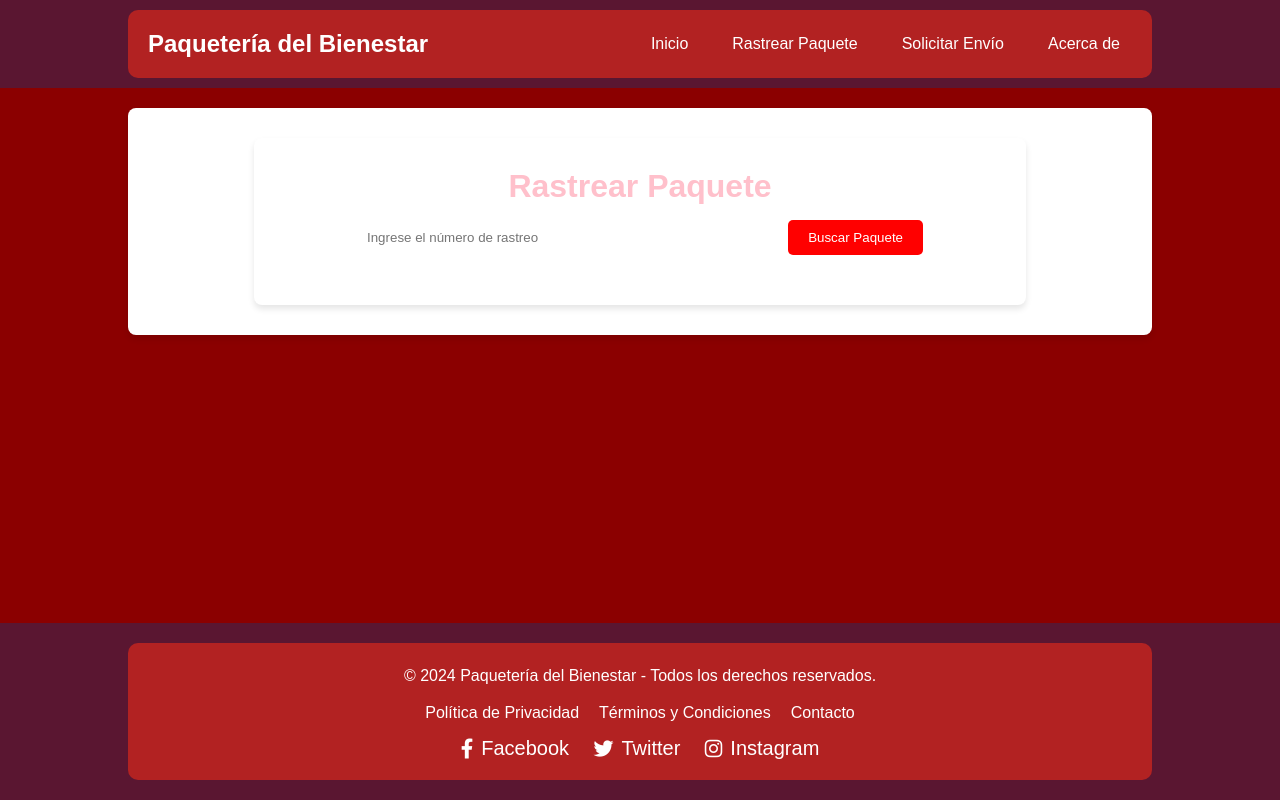
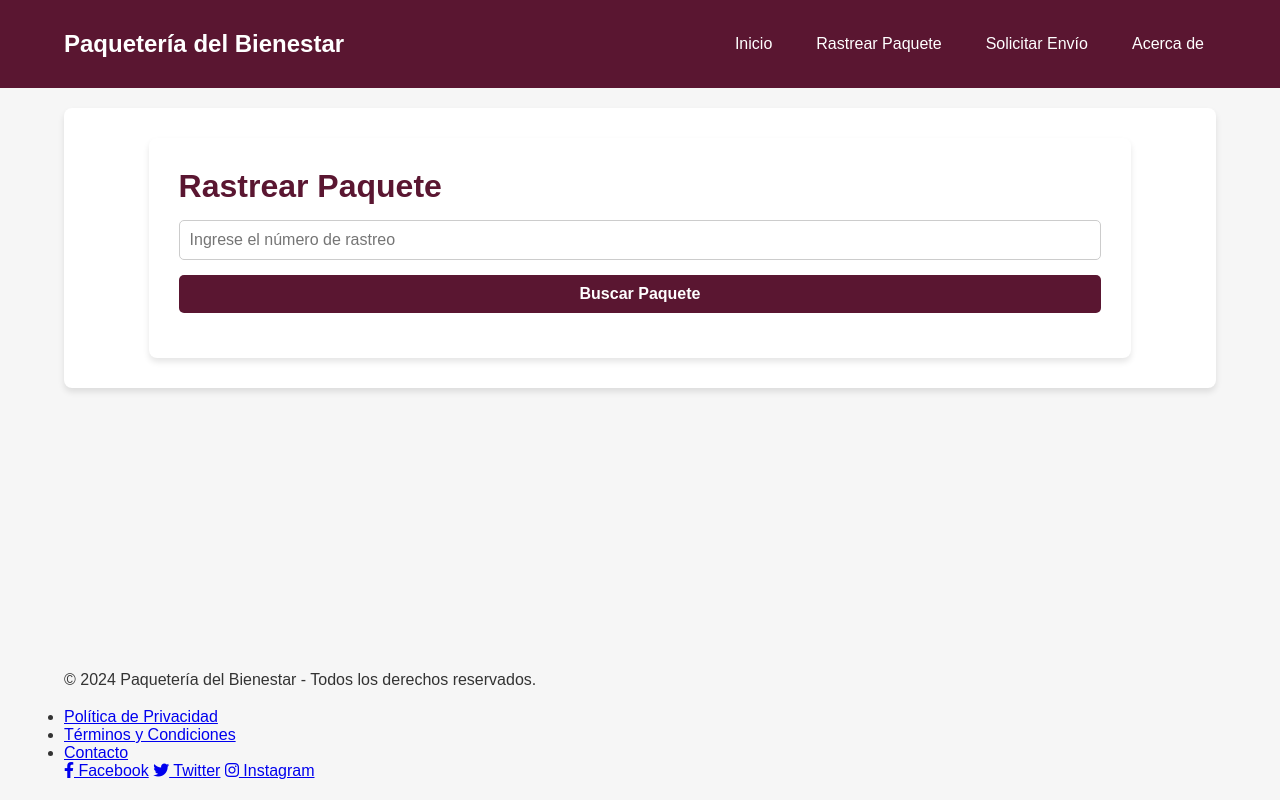
Before and after one commit to rayo-alcantar/Paqueteria_del_bienestar, a Django app: page /rastreo-paquete/ in a window 1280 px wide. Run offline with Django 3.2, Linux system fonts and the light colour scheme.

Commit message:
se le da diseño al rastrear

```diff
--- a/static/css/styles.css
+++ b/static/css/styles.css
@@ -147,7 +167,9 @@
     font-weight: bold;
 }
 
-.form-group input {
+.form-group input,
+.form-group select,
+.form-group textarea {
     padding: 10px;
     border: 1px solid #CCCCCC;
     border-radius: 5px;
@@ -177,68 +199,104 @@
     margin-bottom: 20px;
 }
 
+.alert-danger {
+    background-color: #f8d7da;
+    color: #721c24;
+}
+
 .alert-success {
     background-color: #d4edda;
     color: #155724;
 }
 
-.alert-danger {
-    background-color: #f8d7da;
-    color: #721c24;
+/* Tabla */
+.table {
+    width: 100%;
+    margin-top: 20px;
+    border-collapse: collapse;
+    background-color: #B22222; /* Tonalidad de rojo */
 }
 
-/* Estilos del Pie de Página */
-footer {
-    background-color: #5A1631; /* Fondo guinda */
-    color: #FFFFFF;
-    padding: 20px 0;
+.table th, .table td {
+    border: 1px solid #FFFFFF;
+    padding: 10px;
+    text-align: left;
 }
 
-footer .container {
-    display: flex;
-    flex-direction: column;
-    align-items: center;
-    text-align: center;
+.table th {
+    background-color: #CD5C5C; /* Tonalidad más clara de rojo */
 }
 
-footer .footer-links ul {
-    list-style: none;
-    display: flex;
-    margin-bottom: 15px;
-    flex-wrap: wrap;
-    justify-content: center;
+/* Línea de tiempo */
+.timeline {
+    position: relative;
+    padding: 20px 0;
+    margin-top: 20px;
 }
 
-footer .footer-links ul li {
-    margin: 0 10px;
+.timeline::before {
+    content: '';
+    position: absolute;
+    left: 50%;
+    top: 0;
+    bottom: 0;
+    width: 4px;
+    background: #FFC0CB; /* Rosa */
+    transform: translateX(-50%);
 }
 
-footer .footer-links ul li a {
+.timeline-item {
+    position: relative;
+    width: 45%;
+    padding: 10px;
+    background-color: #B22222;
+    border-radius: 5px;
+    margin-bottom: 20px;
     color: #FFFFFF;
-    text-decoration: none;
-    transition: text-decoration 0.3s;
 }
 
-footer .footer-links ul li a:hover {
-    text-decoration: underline;
+.timeline-item.left {
+    left: 0;
 }
 
-footer .social-icons a {
-    color: #FFFFFF;
-    text-decoration: none;
-    margin: 0 10px;
-    display: inline-flex;
-    align-items: center;
-    transition: color 0.3s;
-    font-size: 20px;
+.timeline-item.right {
+    left: 55%;
 }
 
-footer .social-icons a:hover {
-    color: #FFD700; /* Dorado al pasar el mouse */
+.timeline-item::after {
+    content: '';
+    position: absolute;
+    top: 20px;
+    width: 0;
+    height: 0;
+    border: 10px solid transparent;
 }
 
-footer .social-icons i {
-    margin-right: 8px;
+.timeline-item.left::after {
+    right: -20px;
+    border-left-color: #B22222;
+}
+
+.timeline-item.right::after {
+    left: -20px;
+    border-right-color: #B22222;
+}
+
+.timeline-content h4 {
+    margin-top: 0;
+}
+
+/* Mensajes de Error */
+.error-message {
+    color: #FF0000; /* Rojo para destacar errores */
+    margin-top: 5px;
+    font-size: 14px;
+    display: flex;
+    align-items: center;
+}
+
+.error-message i {
+    margin-right: 5px;
 }
 
 /* Responsividad */
--- a/templates/rastreo_paquete.html
+++ b/templates/rastreo_paquete.html
@@ -3,147 +3,25 @@
 {% block title %}Rastrear Paquete{% endblock %}
 
 {% block content %}
-
-<style>
-    /* Estilos personalizados */
-    body {
-        background-color: #8B0000; /* Guinda */
-        color: #FFFFFF;
-        font-family: Arial, sans-serif;
-    }
-    h1, h2, h3 {
-        text-align: center;
-        color: #FFC0CB; /* Rosa */
-    }
-    .container {
-        width: 80%;
-        margin: auto;
-        background-color: #B22222; /* Tonalidad de rojo */
-        padding: 20px;
-        border-radius: 10px;
-    }
-    .tracking-form {
-        margin-bottom: 20px;
-        text-align: center;
-    }
-    .tracking-form input[type="text"] {
-        width: 60%;
-        padding: 10px;
-        border: none;
-        border-radius: 5px;
-    }
-    .tracking-form button {
-        background-color: #FF0000; /* Rojo */
-        color: #FFFFFF;
-        padding: 10px 20px;
-        border: none;
-        border-radius: 5px;
-        cursor: pointer;
-    }
-    .tracking-form button:hover {
-        background-color: #CD0000; /* Tonalidad más oscura de rojo */
-    }
-    .alert {
-        margin-top: 20px;
-        padding: 15px;
-        background-color: #FF6347; /* Tomato */
-        color: #FFFFFF;
-        border-radius: 5px;
-    }
-    .table {
-        width: 100%;
-        margin-top: 20px;
-        border-collapse: collapse;
-        background-color: #B22222; /* Tonalidad de rojo */
-    }
-    .table th, .table td {
-        border: 1px solid #FFFFFF;
-        padding: 10px;
-        text-align: left;
-    }
-    .table th {
-        background-color: #CD5C5C; /* Tonalidad más clara de rojo */
-    }
-    .timeline {
-        position: relative;
-        padding: 20px 0;
-        margin-top: 20px;
-    }
-    .timeline::before {
-        content: '';
-        position: absolute;
-        left: 50%;
-        top: 0;
-        bottom: 0;
-        width: 4px;
-        background: #FFC0CB; /* Rosa */
-        transform: translateX(-50%);
-    }
-    .timeline-item {
-        position: relative;
-        width: 45%;
-        padding: 10px;
-        background-color: #B22222;
-        border-radius: 5px;
-        margin-bottom: 20px;
-        color: #FFFFFF;
-    }
-    .timeline-item.left {
-        left: 0;
-    }
-    .timeline-item.right {
-        left: 55%;
-    }
-    .timeline-item::after {
-        content: '';
-        position: absolute;
-        top: 20px;
-        width: 0;
-        height: 0;
-        border: 10px solid transparent;
-    }
-    .timeline-item.left::after {
-        right: -20px;
-        border-left-color: #B22222;
-    }
-    .timeline-item.right::after {
-        left: -20px;
-        border-right-color: #B22222;
-    }
-    .timeline-content h4 {
-        margin-top: 0;
-    }
-    .btn-download {
-        background-color: #FF1493; /* Rosa profundo */
-        color: #FFFFFF;
-        padding: 10px 20px;
-        border: none;
-        border-radius: 5px;
-        cursor: pointer;
-        text-align: center;
-        display: block;
-        margin: 20px auto 0;
-    }
-    .btn-download:hover {
-        background-color: #C71585; /* Tonalidad más oscura de rosa */
-    }
-</style>
-
     <div class="container">
         <h1 id="principal">Rastrear Paquete</h1>
         <form method="POST" action="{% url 'rastreo_paquete' %}" class="tracking-form">
             {% csrf_token %}
+            <div class="form-group">
                 <input
                     type="text"
                     id="codigo"
                     name="codigo"
                     placeholder="Ingrese el número de rastreo"
                     required>
-        <button type="submit">Buscar Paquete</button>
+            </div>
+            <div class="form-group">
+                <button type="submit" class="btn">Buscar Paquete</button>
+            </div>
         </form>
 
         {% if error %}
-        <div class="alert">
+            <div class="alert alert-danger">
                 {{ error }}
             </div>
         {% endif %}
@@ -208,15 +86,14 @@
             </div>
 
             {% if paquete.estado_paquete == "Entregado" %}
-            <div class="alert" style="background-color: #32CD32;">
+                <div class="alert alert-success">
                     <strong>¡Paquete Entregado!</strong> El paquete ha sido entregado el {{ paquete.fecha_entrega|date:"d de F, Y H:i" }}.
                 </div>
                 <form method="POST" action="{% url 'descargar_pdf' paquete.codigo %}">
                     {% csrf_token %}
-                <button type="submit" class="btn-download">Descargar Comprobante</button>
+                    <button type="submit" class="btn btn-download">Descargar Comprobante</button>
                 </form>
             {% endif %}
         {% endif %}
     </div>
-
 {% endblock %}
```
Also changed, not shown: other parts of static/css/styles.css (+35 -0 lines). Lines whose indentation alone changed are shown as unchanged.
